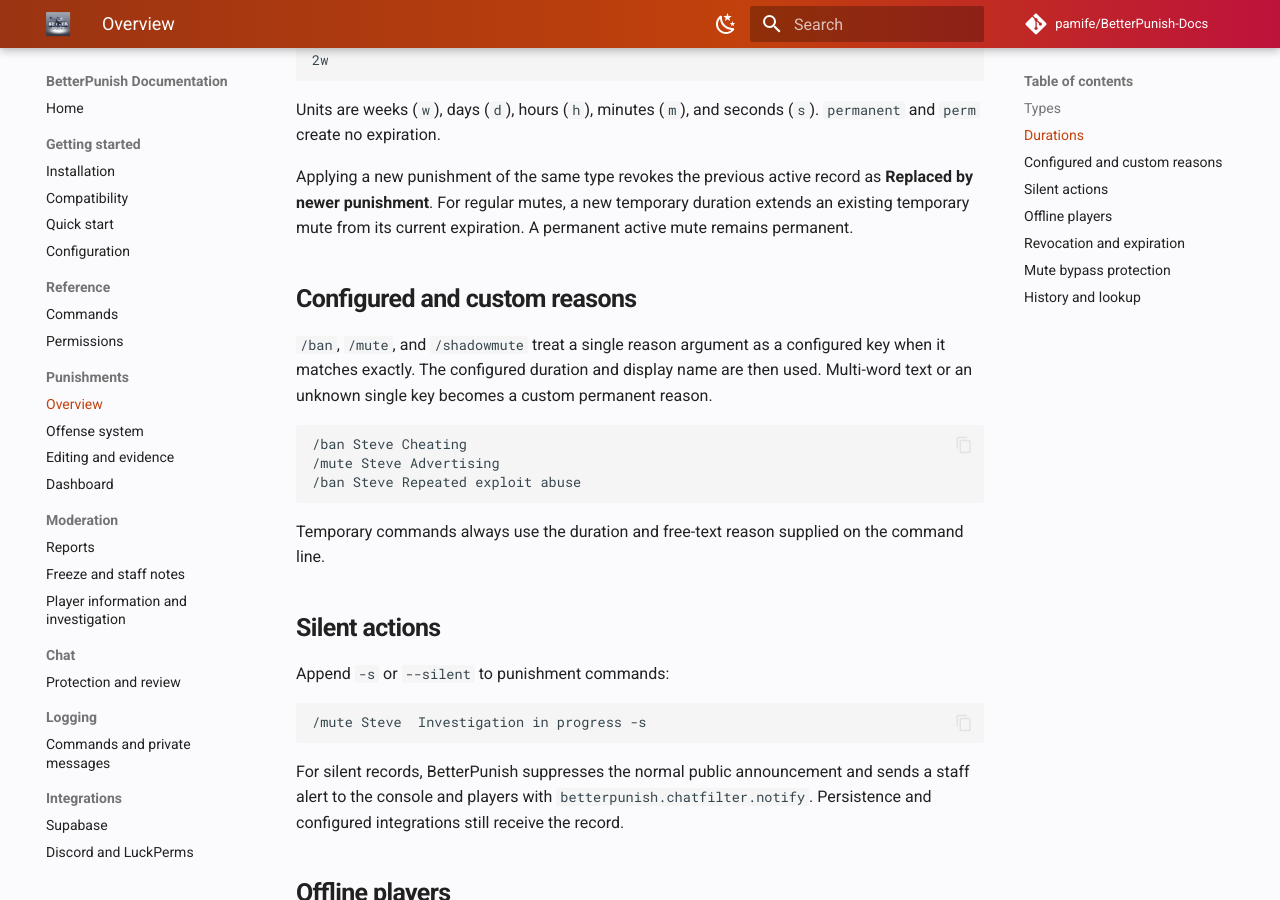
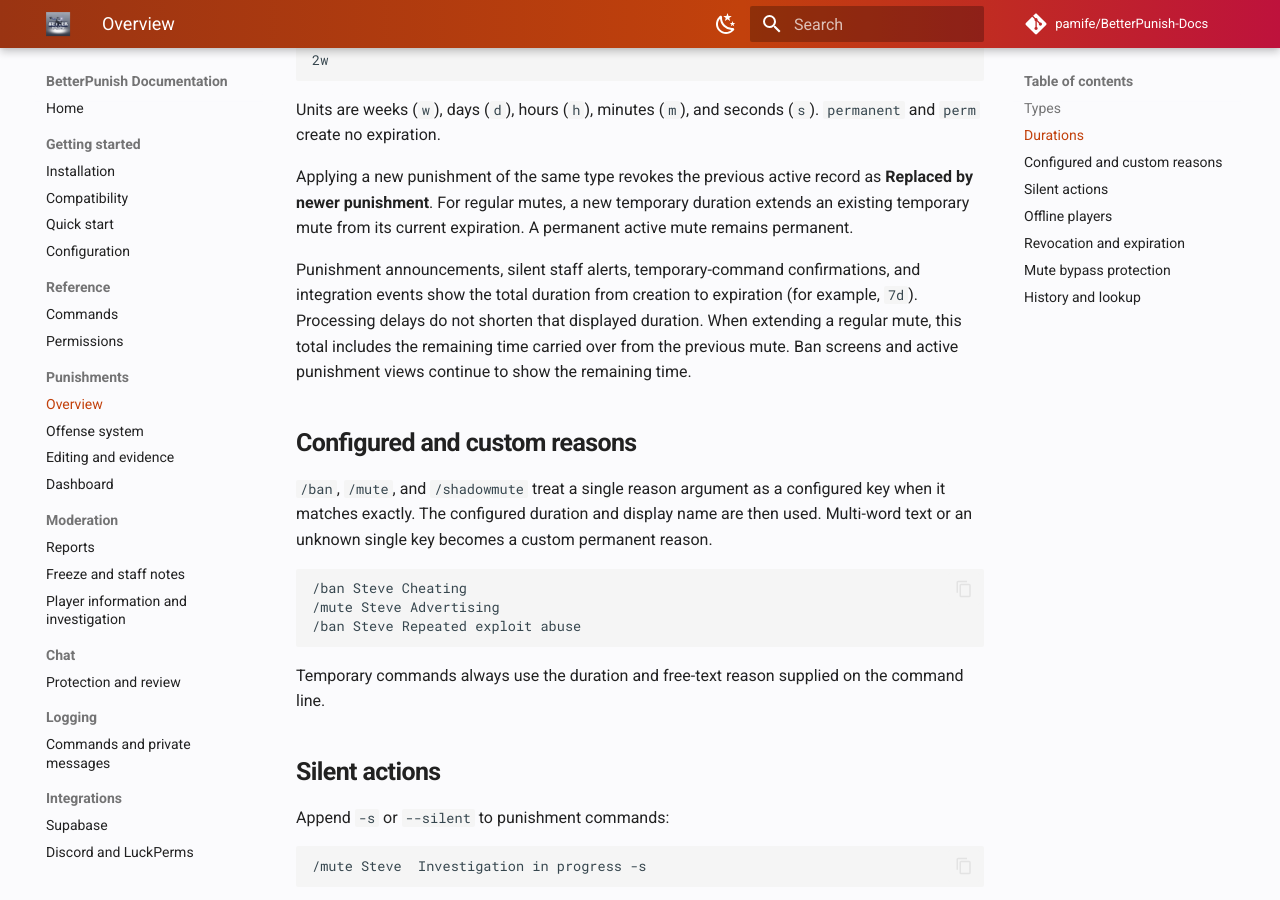
Before and after one commit to pamife/BetterPunish-Docs, an MkDocs documentation site: the page built from docs/punishments/overview.md, in a window 1280 px wide and 900 px high, scrolled down 907 px. Built offline with MkDocs 1.6.1 and Material for MkDocs 9.7.7, drawn with Linux system fonts in a browser that asks for light colours; comment, search, counter and statistics services are not loaded.

Commit message:
docs: explain total and remaining punishment durations

```diff
--- a/docs/punishments/overview.md
+++ b/docs/punishments/overview.md
@@ -27,6 +27,8 @@ Temporary commands accept one or more duration parts:
 Units are weeks (`w`), days (`d`), hours (`h`), minutes (`m`), and seconds (`s`). `permanent` and `perm` create no expiration.
 
 Applying a new punishment of the same type revokes the previous active record as **Replaced by newer punishment**. For regular mutes, a new temporary duration extends an existing temporary mute from its current expiration. A permanent active mute remains permanent.
+
+Punishment announcements, silent staff alerts, temporary-command confirmations, and integration events show the total duration from creation to expiration (for example, `7d`). Processing delays do not shorten that displayed duration. When extending a regular mute, this total includes the remaining time carried over from the previous mute. Ban screens and active punishment views continue to show the remaining time.
 
 ## Configured and custom reasons
 
```
